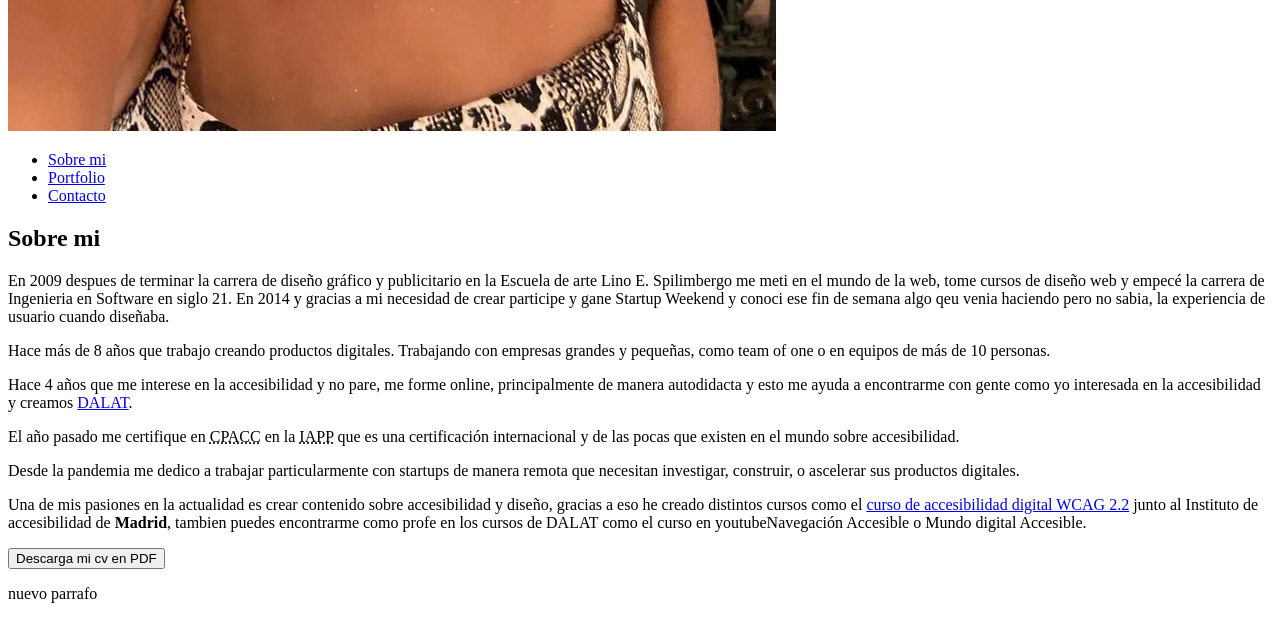
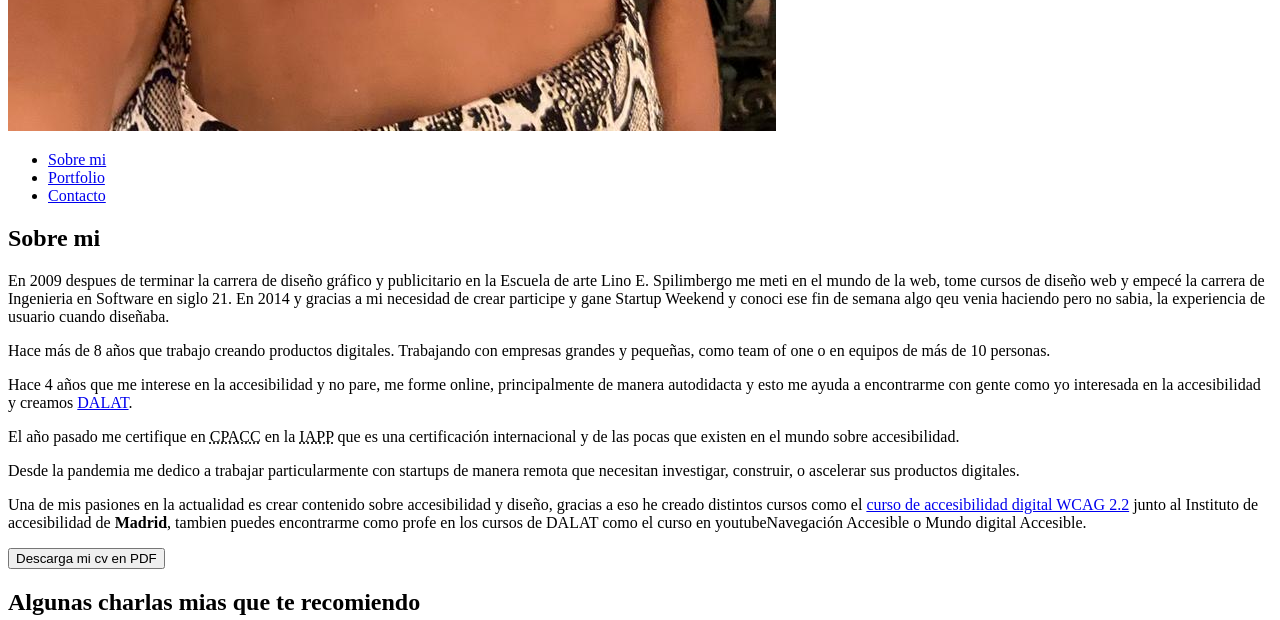
Before and after one commit to pipimarquez/pipimarquez, a plain HTML site: page index.html in a window 1280 px wide. Shown: the part 973-1593 px from the top of the page. Drawn offline with Linux system fonts and the light colour scheme.

Commit message:
removi el parrafo
que

```diff
--- a/index.html
+++ b/index.html
@@ -33,7 +33,7 @@
             tambien  puedes encontrarme como profe en los cursos de DALAT como el curso en youtubeNavegación Accesible o Mundo digital Accesible.</p>
             <button type="button" name="button">Descarga mi cv en PDF</button>
       </section>
-      <p> nuevo parrafo</p>
+
 
       <section>
         <h2>Algunas charlas mias que te recomiendo</h2>
```
